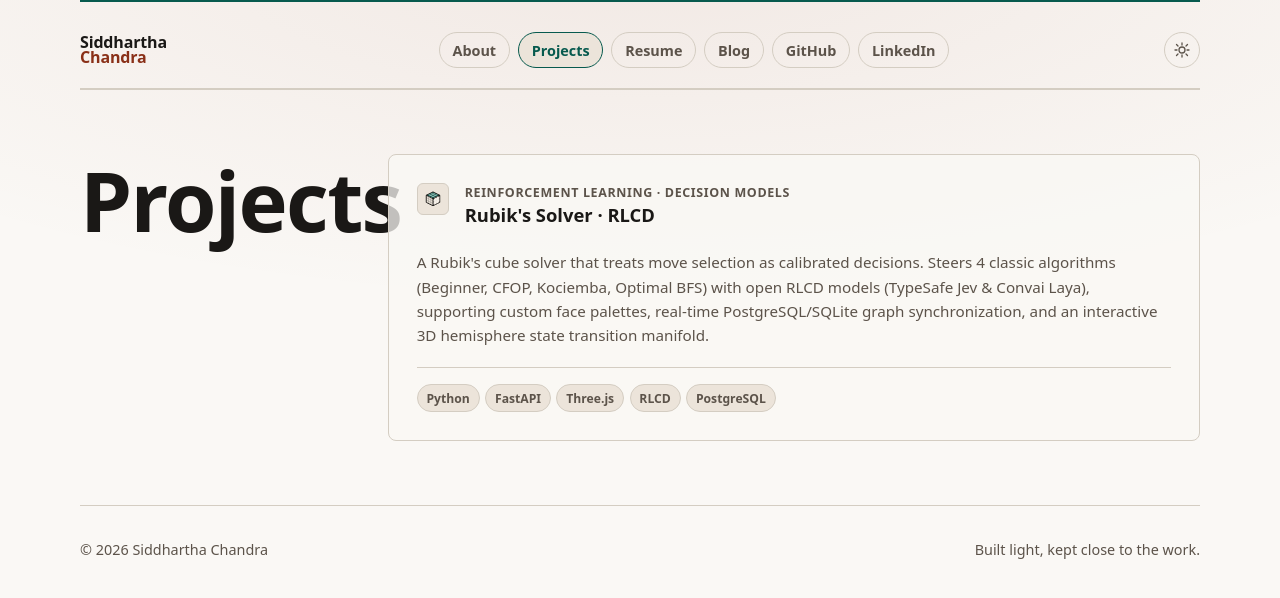
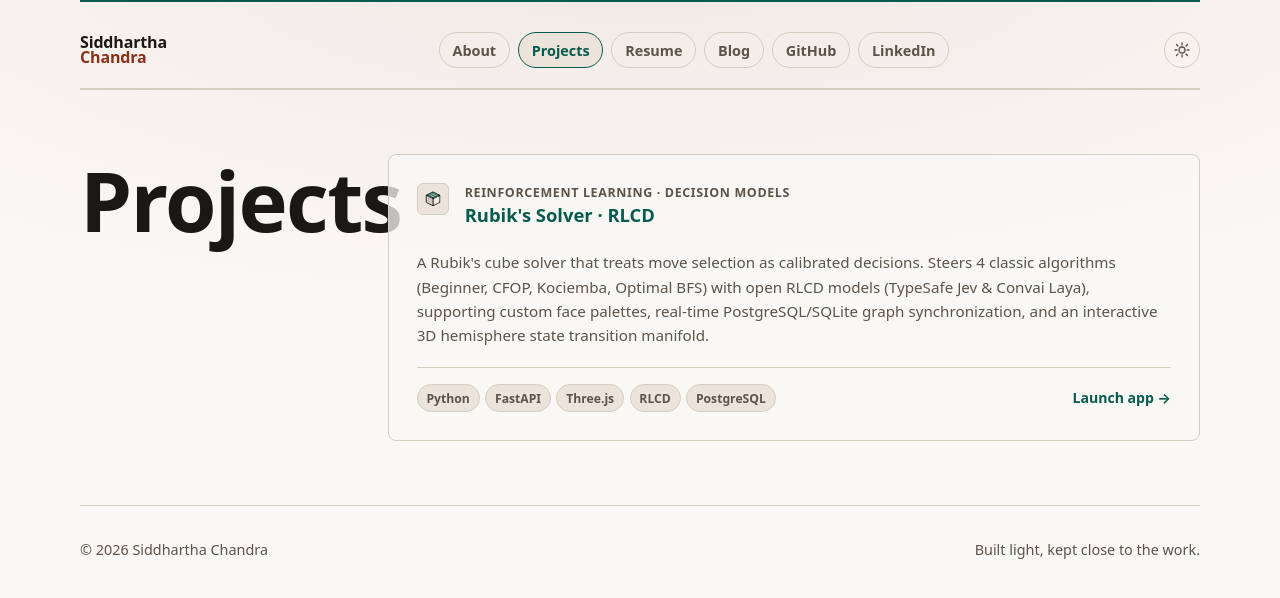
Before and after one commit to siddhartha-chandra/siddhartha-chandra.github.io, a Jekyll site: the page built from projects.md, in a window 1280 px wide. Shown: the top 598 px of the page. Built offline with Jekyll 4.4.1, drawn with Linux system fonts in a browser that asks for light colours.

Commit message:
feat(projects): link Rubik's Solver to live deployment at https://rubiks-solver.pro/

```diff
--- a/_layouts/home.html
+++ b/_layouts/home.html
@@ -72,7 +72,7 @@ layout: default
         </div>
         <div class="project-meta">
           <p class="project-kicker">Reinforcement Learning · Decision Models</p>
-          <h3 class="project-title">Rubik's Solver · RLCD</h3>
+          <h3 class="project-title"><a href="https://rubiks-solver.pro/" target="_blank" rel="noopener noreferrer">Rubik's Solver · RLCD</a></h3>
         </div>
       </div>
       <p class="project-desc">
@@ -85,6 +85,9 @@ layout: default
           <span class="project-tag">Three.js</span>
           <span class="project-tag">RLCD</span>
           <span class="project-tag">PostgreSQL</span>
+        </div>
+        <div class="project-links">
+          <a class="project-link" href="https://rubiks-solver.pro/" target="_blank" rel="noopener noreferrer">Launch app &rarr;</a>
         </div>
       </div>
     </article>
--- a/projects.md
+++ b/projects.md
@@ -31,7 +31,7 @@ description: Selected software systems, machine learning engineering, and algori
         </div>
         <div class="project-meta">
           <p class="project-kicker">Reinforcement Learning · Decision Models</p>
-          <h2 class="project-title">Rubik's Solver · RLCD</h2>
+          <h2 class="project-title"><a href="https://rubiks-solver.pro/" target="_blank" rel="noopener noreferrer">Rubik's Solver · RLCD</a></h2>
         </div>
       </div>
       <p class="project-desc">
@@ -45,6 +45,9 @@ description: Selected software systems, machine learning engineering, and algori
           <span class="project-tag">RLCD</span>
           <span class="project-tag">PostgreSQL</span>
         </div>
+        <div class="project-links">
+          <a class="project-link" href="https://rubiks-solver.pro/" target="_blank" rel="noopener noreferrer">Launch app &rarr;</a>
+        </div>
       </div>
     </article>
   </div>
```
